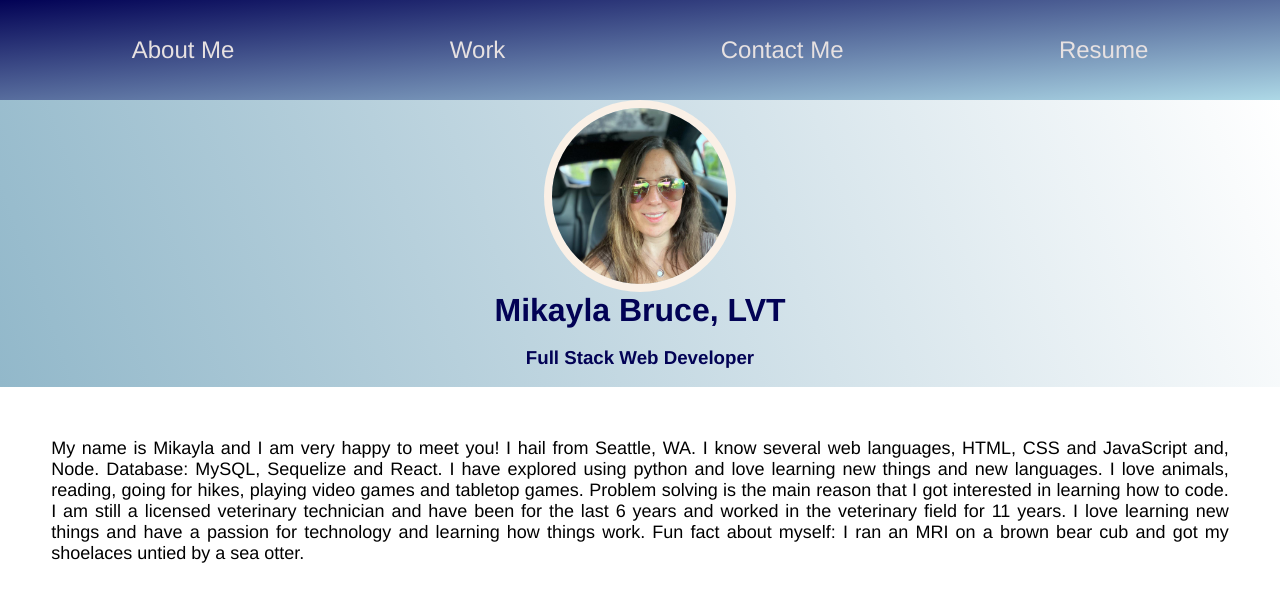
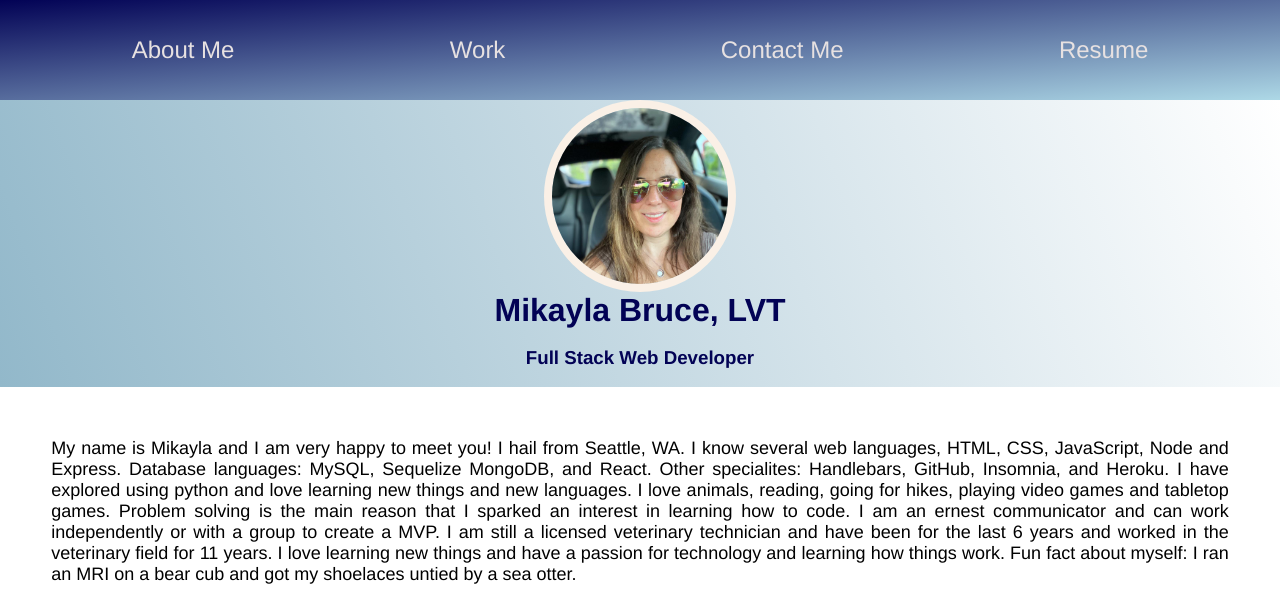
Before and after one commit to MikiWolfe/Portfolio, a plain HTML site: page index.html in a window 1280 px wide. Shown: the top 612 px of the page. Drawn offline with Linux system fonts and the light colour scheme.

Commit message:
update to bio

```diff
--- a/index.html
+++ b/index.html
@@ -33,16 +33,19 @@
     <div>
       <p class="bio">
         My name is Mikayla and I am very happy to meet you! I hail from
-        Seattle, WA. I know several web languages, HTML, CSS and JavaScript and,
-        Node. Database: MySQL, Sequelize and React. I have explored using python and
+        Seattle, WA. I know several web languages, HTML, CSS, JavaScript, Node and Express.
+        Database languages: MySQL, Sequelize MongoDB, and React.
+        Other specialites: Handlebars, GitHub, Insomnia, and Heroku.
+        I have explored using python and
         love learning new things and new languages. I
         love animals, reading, going for hikes, playing video
         games and tabletop games. Problem solving is the main reason that I
-        got interested in learning how to code. I am still a licensed
-        veterinary technician and have been for the last 6 years and worked in
+        sparked an interest in learning how to code. I am an ernest communicator and can work independently or
+        with a group to create a MVP.
+        I am still a licensed veterinary technician and have been for the last 6 years and worked in
         the veterinary field for 11 years. I love learning new things and have
         a passion for technology and learning how things work. Fun fact about
-        myself: I ran an MRI on a brown bear cub and got my shoelaces untied
+        myself: I ran an MRI on a bear cub and got my shoelaces untied
         by a sea otter.
       </p>
     </div>
```
